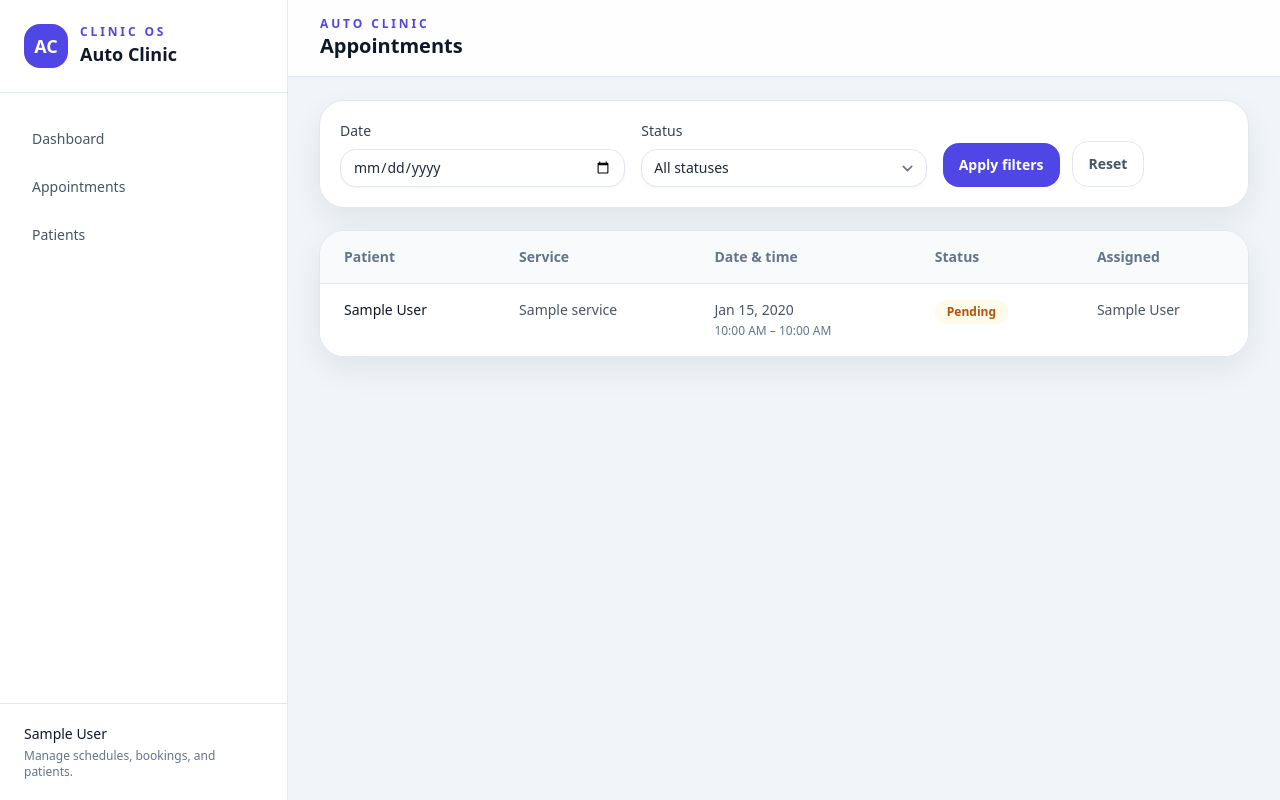
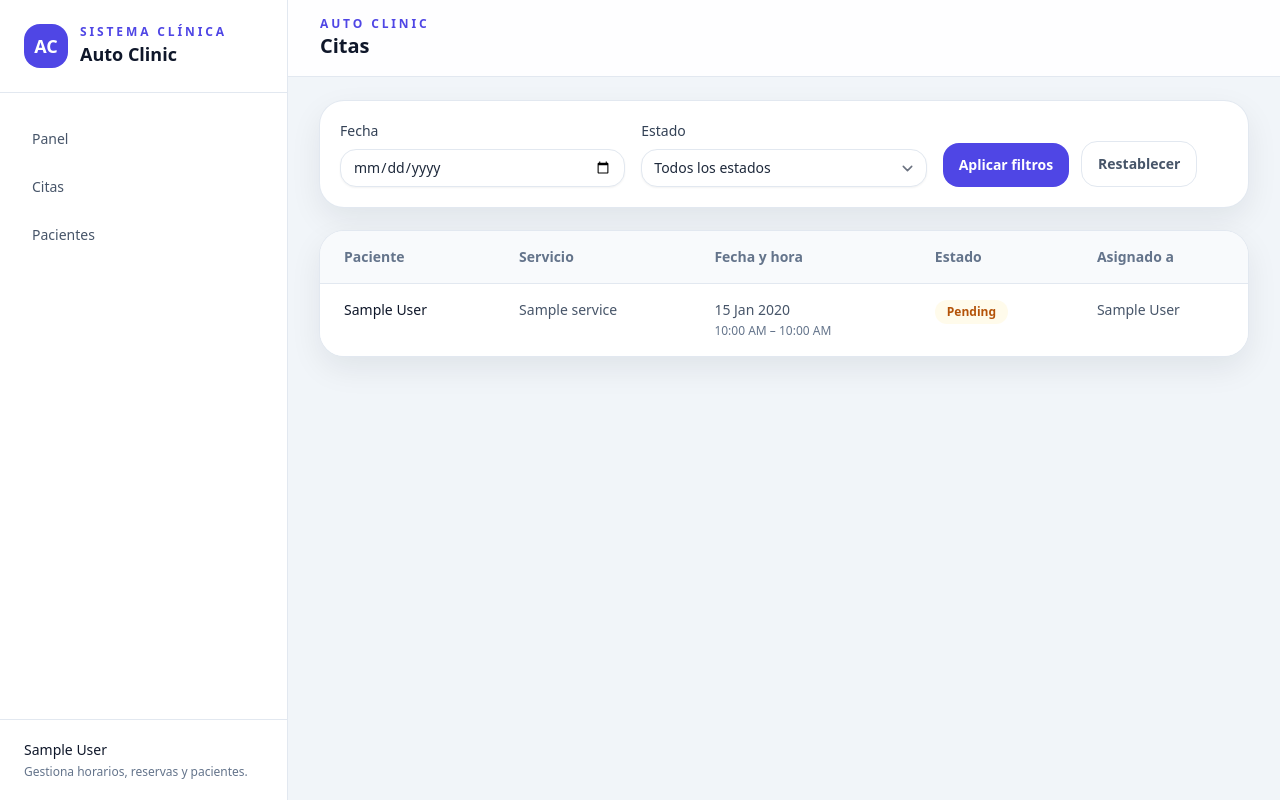
Before and after one commit to jesuslj0/auto-clinic, a Django app: page /appointments/list/ in a window 1280 px wide. Run offline with Django 5.2, Linux system fonts and the light colour scheme; a user stored in the database is signed in; tables that the repository leaves empty hold one stand-in row (values such as "Sample post"); parts of the project's set-up code (start-up, migrations or seed data) failed here and were passed over; some libraries are stand-ins or nearby versions.

Commit message:
Traducir templates al español

```diff
--- a/templates/appointments/list.html
+++ b/templates/appointments/list.html
@@ -1,28 +1,28 @@
 {% extends 'base.html' %}
 
-{% block title %}Appointments · {{ clinic.name|default:"Auto Clinic" }}{% endblock %}
-{% block page_heading %}Appointments{% endblock %}
+{% block title %}Citas · {{ clinic.name|default:"Auto Clinic" }}{% endblock %}
+{% block page_heading %}Citas{% endblock %}
 
 {% block content %}
 <section class="space-y-6">
     <form method="get" class="rounded-3xl bg-white p-5 shadow-soft ring-1 ring-slate-200">
         <div class="grid gap-4 md:grid-cols-3">
             <label class="block">
-                <span class="mb-2 block text-sm font-medium text-slate-700">Date</span>
+                <span class="mb-2 block text-sm font-medium text-slate-700">Fecha</span>
                 <input type="date" name="date" value="{{ request.GET.date|default:selected_date|date:'Y-m-d' }}" class="block w-full rounded-2xl border-slate-200 text-sm shadow-sm focus:border-brand-500 focus:ring-brand-500">
             </label>
             <label class="block">
-                <span class="mb-2 block text-sm font-medium text-slate-700">Status</span>
+                <span class="mb-2 block text-sm font-medium text-slate-700">Estado</span>
                 <select name="status" class="block w-full rounded-2xl border-slate-200 text-sm shadow-sm focus:border-brand-500 focus:ring-brand-500">
-                    <option value="">All statuses</option>
+                    <option value="">Todos los estados</option>
                     {% for value, label in status_choices %}
                         <option value="{{ value }}" {% if request.GET.status == value or selected_status == value %}selected{% endif %}>{{ label }}</option>
                     {% endfor %}
                 </select>
             </label>
             <div class="flex items-end gap-3">
-                <button type="submit" class="inline-flex w-full items-center justify-center rounded-2xl bg-brand-600 px-4 py-3 text-sm font-semibold text-white hover:bg-brand-700 md:w-auto">Apply filters</button>
-                <a href="{% url 'appointments:list' %}" class="inline-flex items-center justify-center rounded-2xl border border-slate-200 px-4 py-3 text-sm font-semibold text-slate-600 hover:bg-slate-50">Reset</a>
+                <button type="submit" class="inline-flex w-full items-center justify-center rounded-2xl bg-brand-600 px-4 py-3 text-sm font-semibold text-white hover:bg-brand-700 md:w-auto">Aplicar filtros</button>
+                <a href="{% url 'appointments:list' %}" class="inline-flex items-center justify-center rounded-2xl border border-slate-200 px-4 py-3 text-sm font-semibold text-slate-600 hover:bg-slate-50">Restablecer</a>
             </div>
         </div>
     </form>
@@ -32,11 +32,11 @@
             <table class="min-w-full divide-y divide-slate-200 text-left text-sm">
                 <thead class="bg-slate-50 text-slate-500">
                     <tr>
-                        <th class="px-6 py-4 font-semibold">Patient</th>
-                        <th class="px-6 py-4 font-semibold">Service</th>
-                        <th class="px-6 py-4 font-semibold">Date & time</th>
-                        <th class="px-6 py-4 font-semibold">Status</th>
-                        <th class="px-6 py-4 font-semibold">Assigned</th>
+                        <th class="px-6 py-4 font-semibold">Paciente</th>
+                        <th class="px-6 py-4 font-semibold">Servicio</th>
+                        <th class="px-6 py-4 font-semibold">Fecha y hora</th>
+                        <th class="px-6 py-4 font-semibold">Estado</th>
+                        <th class="px-6 py-4 font-semibold">Asignado a</th>
                     </tr>
                 </thead>
                 <tbody class="divide-y divide-slate-100 bg-white">
@@ -44,15 +44,15 @@
                         <tr class="align-top">
                             <td class="px-6 py-4 font-medium text-slate-900">{{ appointment.patient }}</td>
                             <td class="px-6 py-4 text-slate-600">{{ appointment.service }}</td>
-                            <td class="px-6 py-4 text-slate-600">{{ appointment.scheduled_at|date:"M j, Y" }}<br><span class="text-xs text-slate-500">{{ appointment.scheduled_at|date:"g:i A" }} – {{ appointment.end_at|date:"g:i A" }}</span></td>
+                            <td class="px-6 py-4 text-slate-600">{{ appointment.scheduled_at|date:"j M Y" }}<br><span class="text-xs text-slate-500">{{ appointment.scheduled_at|date:"g:i A" }} – {{ appointment.end_at|date:"g:i A" }}</span></td>
                             <td class="px-6 py-4">
                                 <span class="inline-flex rounded-full px-3 py-1 text-xs font-semibold {% if appointment.status == 'confirmed' %}bg-emerald-50 text-emerald-700{% elif appointment.status == 'cancelled' %}bg-rose-50 text-rose-700{% else %}bg-amber-50 text-amber-700{% endif %}">{{ appointment.get_status_display|default:appointment.status|title }}</span>
                             </td>
-                            <td class="px-6 py-4 text-slate-600">{{ appointment.assigned_to.get_full_name|default:appointment.assigned_to.email|default:'Unassigned' }}</td>
+                            <td class="px-6 py-4 text-slate-600">{{ appointment.assigned_to.get_full_name|default:appointment.assigned_to.email|default:'Sin asignar' }}</td>
                         </tr>
                     {% empty %}
                         <tr>
-                            <td colspan="5" class="px-6 py-12 text-center text-sm text-slate-500">No appointments match the selected filters.</td>
+                            <td colspan="5" class="px-6 py-12 text-center text-sm text-slate-500">No hay citas que coincidan con los filtros seleccionados.</td>
                         </tr>
                     {% endfor %}
                 </tbody>
--- a/templates/base.html
+++ b/templates/base.html
@@ -1,6 +1,6 @@
 {% load static %}
 <!DOCTYPE html>
-<html lang="en" class="h-full bg-slate-100">
+<html lang="es" class="h-full bg-slate-100">
 <head>
     <meta charset="utf-8">
     <meta name="viewport" content="width=device-width, initial-scale=1">
@@ -36,25 +36,25 @@
                 <a href="/" class="flex items-center gap-3">
                     <span class="flex h-11 w-11 items-center justify-center rounded-2xl bg-brand-600 text-lg font-semibold text-white">AC</span>
                     <div>
-                        <p class="text-xs font-semibold uppercase tracking-[0.24em] text-brand-600">Clinic OS</p>
+                        <p class="text-xs font-semibold uppercase tracking-[0.24em] text-brand-600">Sistema Clínica</p>
                         <h1 class="text-lg font-semibold text-slate-900">{{ clinic.name|default:"Auto Clinic" }}</h1>
                     </div>
                 </a>
             </div>
             <nav class="flex-1 space-y-1 px-4 py-6 text-sm font-medium">
                 <a href="{{ dashboard_url|default:'/' }}" class="flex items-center gap-3 rounded-xl px-4 py-3 text-slate-600 transition hover:bg-slate-100 hover:text-slate-900 {% if section == 'dashboard' %}bg-brand-50 text-brand-700{% endif %}">
-                    <span>Dashboard</span>
+                    <span>Panel</span>
                 </a>
                 <a href="{{ appointments_list_url|default:'#' }}" class="flex items-center gap-3 rounded-xl px-4 py-3 text-slate-600 transition hover:bg-slate-100 hover:text-slate-900 {% if section == 'appointments' %}bg-brand-50 text-brand-700{% endif %}">
-                    <span>Appointments</span>
+                    <span>Citas</span>
                 </a>
                 <a href="{{ patients_list_url|default:'#' }}" class="flex items-center gap-3 rounded-xl px-4 py-3 text-slate-600 transition hover:bg-slate-100 hover:text-slate-900 {% if section == 'patients' %}bg-brand-50 text-brand-700{% endif %}">
-                    <span>Patients</span>
+                    <span>Pacientes</span>
                 </a>
             </nav>
             <div class="border-t border-slate-200 px-6 py-5">
-                <p class="text-sm font-medium text-slate-900">{{ request.user.get_full_name|default:request.user.email|default:"Clinic team" }}</p>
-                <p class="mt-1 text-xs text-slate-500">Manage schedules, bookings, and patients.</p>
+                <p class="text-sm font-medium text-slate-900">{{ request.user.get_full_name|default:request.user.email|default:"Equipo de la clínica" }}</p>
+                <p class="mt-1 text-xs text-slate-500">Gestiona horarios, reservas y pacientes.</p>
             </div>
         </aside>
 
@@ -63,15 +63,15 @@
                 <div class="mx-auto flex max-w-7xl items-center justify-between px-4 py-4 sm:px-6 lg:px-8">
                     <div>
                         <p class="text-xs font-semibold uppercase tracking-[0.24em] text-brand-600">{{ clinic.name|default:"Auto Clinic" }}</p>
-                        <h2 class="text-xl font-semibold text-slate-900">{% block page_heading %}Clinic Dashboard{% endblock %}</h2>
+                        <h2 class="text-xl font-semibold text-slate-900">{% block page_heading %}Panel de la clínica{% endblock %}</h2>
                     </div>
-                    <button type="button" class="inline-flex items-center rounded-xl border border-slate-200 px-4 py-2 text-sm font-medium text-slate-600 shadow-sm lg:hidden">Menu</button>
+                    <button type="button" class="inline-flex items-center rounded-xl border border-slate-200 px-4 py-2 text-sm font-medium text-slate-600 shadow-sm lg:hidden">Menú</button>
                 </div>
                 <div class="border-t border-slate-200 bg-white lg:hidden">
                     <nav class="flex items-center gap-2 overflow-x-auto px-4 py-3 text-sm font-medium sm:px-6">
-                        <a href="{{ dashboard_url|default:'/' }}" class="rounded-full px-4 py-2 {% if section == 'dashboard' %}bg-brand-600 text-white{% else %}bg-slate-100 text-slate-700{% endif %}">Dashboard</a>
-                        <a href="{{ appointments_list_url|default:'#' }}" class="rounded-full px-4 py-2 {% if section == 'appointments' %}bg-brand-600 text-white{% else %}bg-slate-100 text-slate-700{% endif %}">Appointments</a>
-                        <a href="{{ patients_list_url|default:'#' }}" class="rounded-full px-4 py-2 {% if section == 'patients' %}bg-brand-600 text-white{% else %}bg-slate-100 text-slate-700{% endif %}">Patients</a>
+                        <a href="{{ dashboard_url|default:'/' }}" class="rounded-full px-4 py-2 {% if section == 'dashboard' %}bg-brand-600 text-white{% else %}bg-slate-100 text-slate-700{% endif %}">Panel</a>
+                        <a href="{{ appointments_list_url|default:'#' }}" class="rounded-full px-4 py-2 {% if section == 'appointments' %}bg-brand-600 text-white{% else %}bg-slate-100 text-slate-700{% endif %}">Citas</a>
+                        <a href="{{ patients_list_url|default:'#' }}" class="rounded-full px-4 py-2 {% if section == 'patients' %}bg-brand-600 text-white{% else %}bg-slate-100 text-slate-700{% endif %}">Pacientes</a>
                     </nav>
                 </div>
             </header>
```
Also changed, not shown: templates/appointments/calendar.html (+9 -9 lines), templates/booking/confirm.html (+9 -9 lines), templates/booking/select_datetime.html (+8 -8 lines), templates/booking/service_list.html (+8 -8 lines), templates/booking/success.html (+6 -6 lines), templates/dashboard/dashboard.html (+14 -14 lines), templates/patients/detail.html (+12 -12 lines), templates/patients/list.html (+12 -12 lines), templates/portal/detail.html (+14 -14 lines).
